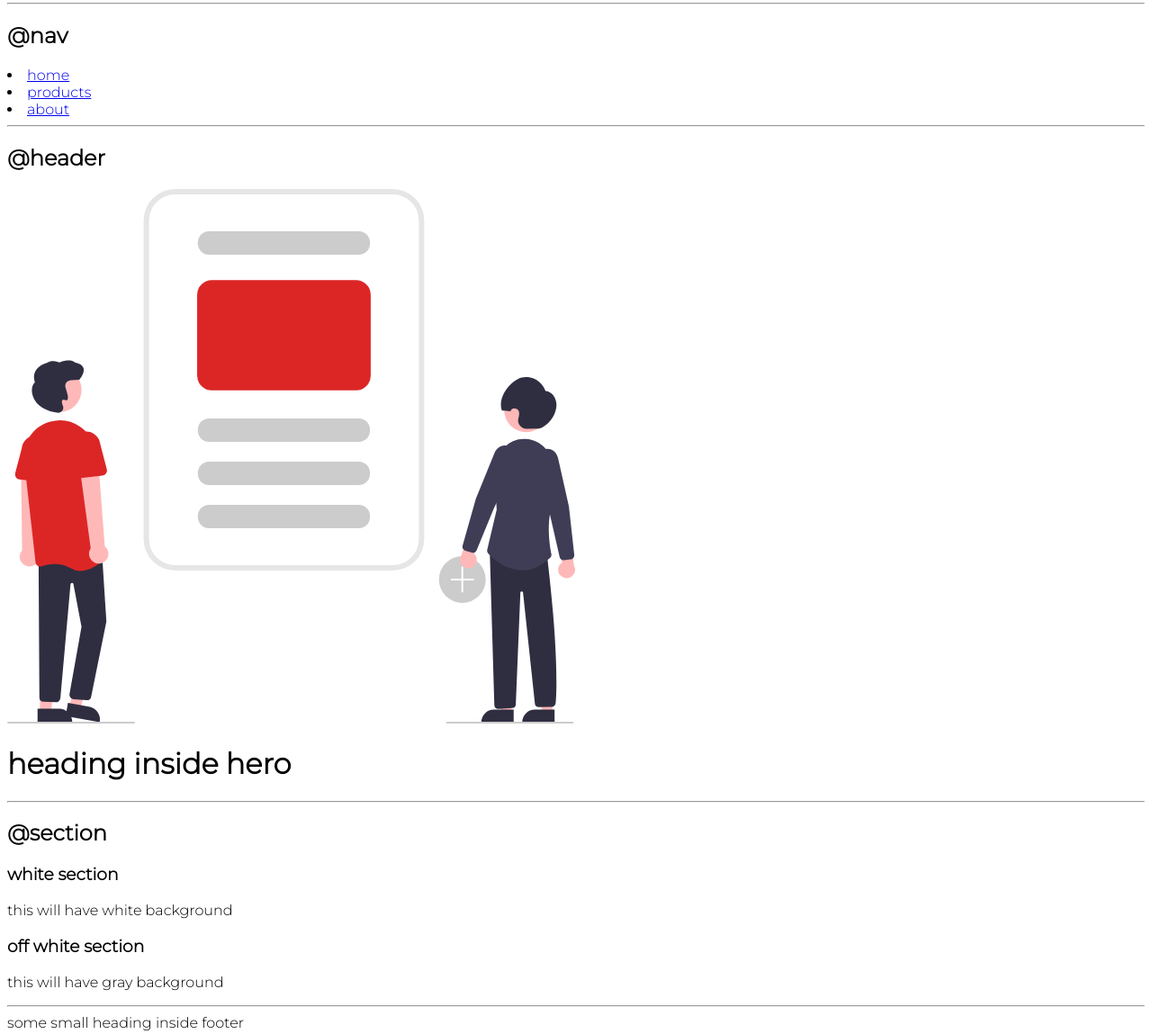
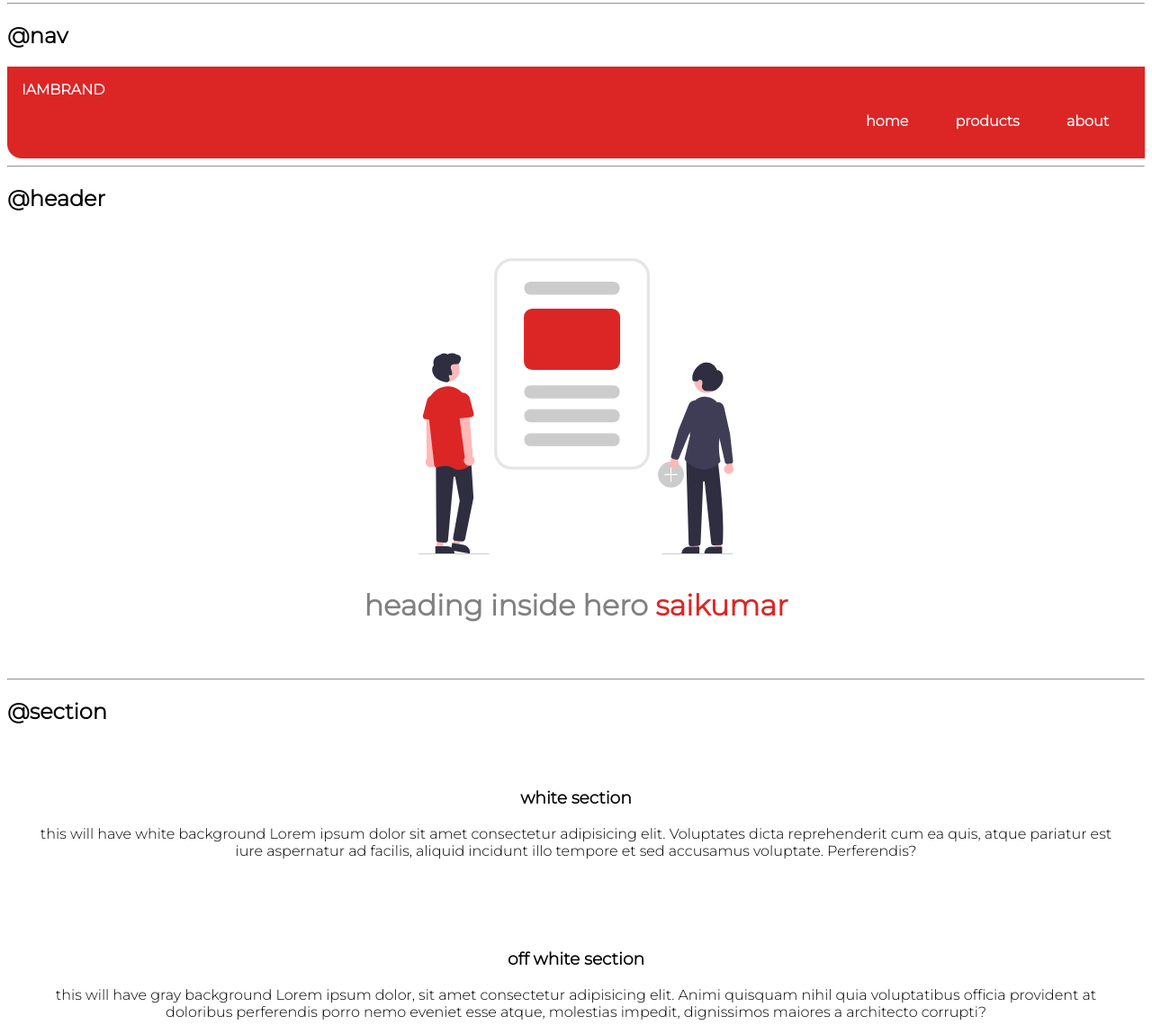
Before and after one commit to saiie5/lesson3-neogcamp, a plain HTML site: page index.html in a window 1280 px wide. Shown: the part 1100-2249 px from the top of the page at 90% size. Drawn offline with Linux system fonts and the light colour scheme.

Commit message:
section is done

```diff
--- a/index.html
+++ b/index.html
@@ -51,38 +51,47 @@
     </ul>
     <h3>reverse oreder list</h3>
     <ol>
-        <li>milk</li>
+       <li>milk</li>
         <li>eggs</li>
         <li>bread</li>
 
     </ol>
     <hr>
     <h2>@nav</h2>
-    <li>
-        <a href="#">home</a>
+    <nav class="navigation">
+        <div
+        class="nav-brand" > IAMBRAND
+
+
+        <ul class="unordered">
+    <li class="list-item-inline">
+        <a class="link link-active" href="#">home</a>
 
     </li>
-    <li>
-        <a href="#">products</a>
+    <li class="list-item-inline">
+        <a class="link" href="#">products</a>
     </li>
-    <li>
-        <a href="#">about</a>
+    <li class="list-item-inline">
+        <a class="link" href="#">about</a>
     </li>
+  </ul>
+  </div>
+</nav>
     <hr>
     <h2>@header</h2>
-    <header>
-        <img src="images/hero.svg" alt="">
-        <h1>heading inside hero</h1>
+    <header class="hero">
+        <img class="hero-img" src="images/hero.svg" alt="">
+        <h1 class="hero-heading">heading inside hero <span class="hero-special">saikumar</span></h1>
     </header>
     <hr>
     <h2>@section</h2>
     <section>
          <h3>white section</h3>
-    <p>this will have white background</p>
+    <p>this will have white background Lorem ipsum dolor sit amet consectetur adipisicing elit. Voluptates dicta reprehenderit cum ea quis, atque pariatur est iure aspernatur ad facilis, aliquid incidunt illo tempore et sed accusamus voluptate. Perferendis?</p>
  </section>
     <section>
         <h3>off white section</h3>
-        <p>this will have gray background</p>
+        <p>this will have gray background Lorem ipsum dolor, sit amet consectetur adipisicing elit. Animi quisquam nihil quia voluptatibus officia provident at doloribus perferendis porro nemo eveniet esse atque, molestias impedit, dignissimos maiores a architecto corrupti?</p>
 
     </section>
     <hr>
--- a/styles.css
+++ b/styles.css
@@ -2,6 +2,7 @@
 
 :root {
     --primery-color:rgb(220,38,38);
+    --dark-grey:grey;
 }
 body{
     font-family: 'Montserrat', sans-serif;
@@ -47,3 +48,51 @@ body{
     display: inline;
     padding: 0rem 0.5rem;
 }
+/* navigation */
+.navigation{
+   background-color: var(--primery-color);
+   color: white;
+   padding: 1rem;
+   border-bottom-left-radius: 1rem;
+}
+.navigation .link{
+    color: white;
+
+}
+.unordered{
+    text-align: right;
+}
+.nav-brand{
+    font-weight:bold;
+}
+.link-active{
+    font-weight:bold;
+
+}
+/* header */
+.hero{
+    padding: 2rem;
+}
+.hero .hero-img{
+    max-width: 350px;
+    display: block;
+    margin: auto;
+}
+.hero .hero-heading{
+    text-align: center;
+    padding-top: 1rem;
+    color:var(--dark-grey)
+}
+.hero-special{
+    color: var(--primery-color);
+}
+section{
+    padding: 2rem;
+}
+
+section h3{
+    text-align: center;
+}
+section p{
+    text-align: center;
+}
```
